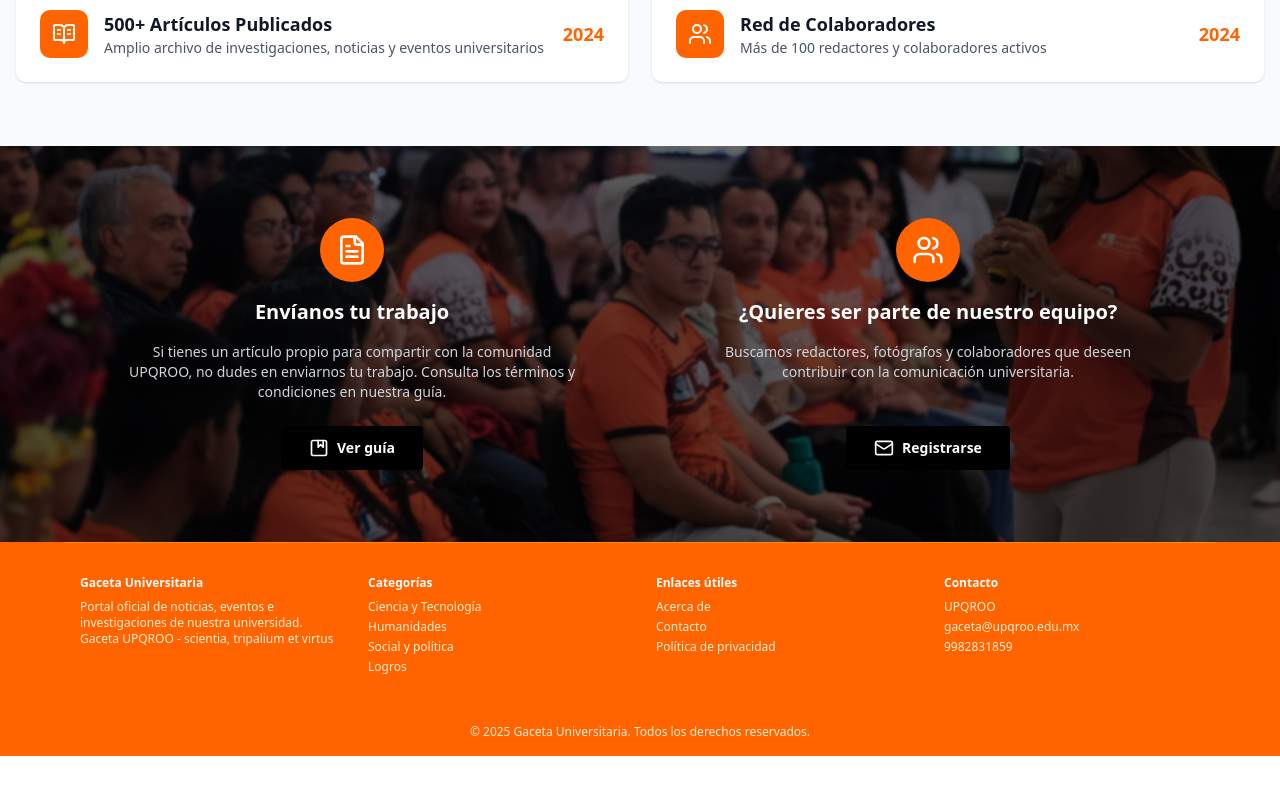
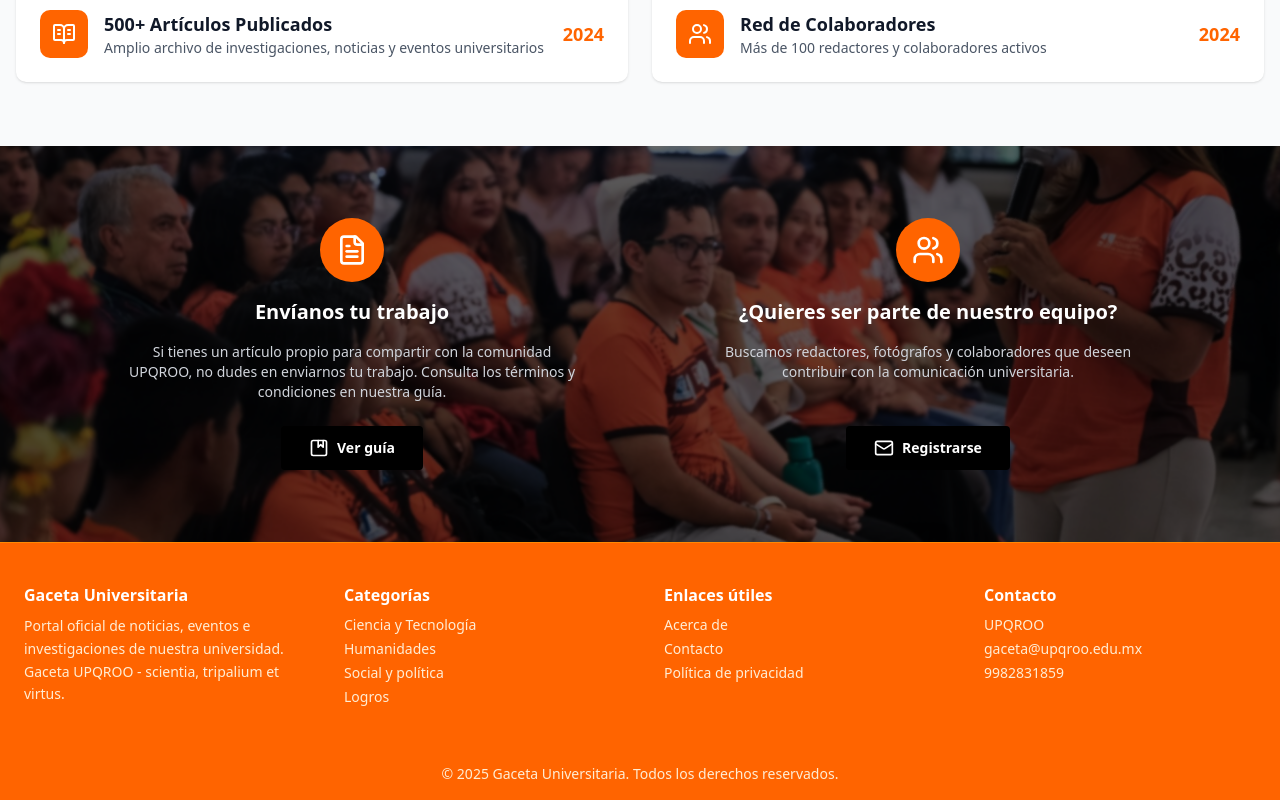
Before and after one commit to EliSalas1/GacetaElectronicaUPQROO, a Next.js app in the folder gacetaelectronica/: page / in a window 1280 px wide. Shown: the part 2320-3120 px from the top of the page. Before the commit the page ends 3076 px from the top, so only its background shows below. Built offline with nearby package versions, Linux system fonts and the light colour scheme.

Commit message:
Tamaño letra más grande
Tamaño letra más grande

```diff
--- a/gacetaelectronica/src/components/Footer.tsx
+++ b/gacetaelectronica/src/components/Footer.tsx
@@ -1,19 +1,18 @@
-import Link from "next/link"
+import Link from "next/link";
 
 export default function Footer() {
   return (
-    <footer className="bg-[#FF6400] text-white">
-      {/* Footer Inferior */}
-      <div className="max-w-6xl mx-auto px-4 py-8 grid md:grid-cols-4 gap-8 text-center md:text-left text-xs border-t border-orange-400">
-        <div>
-          <h4 className="font-bold mb-2">Gaceta Universitaria</h4>
-          <p className="text-orange-100">
-            Portal oficial de noticias, eventos e investigaciones de nuestra universidad. Gaceta UPQROO - scientia, tripalium et virtus
+    <footer className="bg-[#FF6400] text-white text-sm">
+      <div className="max-w-7xl mx-auto px-6 py-10 grid md:grid-cols-4 gap-12 text-center md:text-left border-t border-orange-400">
+        <div className="space-y-2">
+          <h4 className="font-bold text-base">Gaceta Universitaria</h4>
+          <p className="text-orange-100 leading-relaxed">
+            Portal oficial de noticias, eventos e investigaciones de nuestra universidad. Gaceta UPQROO - scientia, tripalium et virtus.
           </p>
         </div>
 
-        <div>
-          <h4 className="font-bold mb-2">Categorías</h4>
+        <div className="space-y-2">
+          <h4 className="font-bold text-base">Categorías</h4>
           <ul className="space-y-1 text-orange-100">
             <li><Link href="/categorias/investigacion" className="hover:text-white">Ciencia y Tecnología</Link></li>
             <li><Link href="/categorias/eventos" className="hover:text-white">Humanidades</Link></li>
@@ -22,8 +21,8 @@ export default function Footer() {
           </ul>
         </div>
 
-        <div>
-          <h4 className="font-bold mb-2">Enlaces útiles</h4>
+        <div className="space-y-2">
+          <h4 className="font-bold text-base">Enlaces útiles</h4>
           <ul className="space-y-1 text-orange-100">
             <li><Link href="/acerca-de" className="hover:text-white">Acerca de</Link></li>
             <li><Link href="/contacto" className="hover:text-white">Contacto</Link></li>
@@ -31,19 +30,19 @@ export default function Footer() {
           </ul>
         </div>
 
-        <div>
-          <h4 className="font-bold mb-2">Contacto</h4>
+        <div className="space-y-2">
+          <h4 className="font-bold text-base">Contacto</h4>
           <ul className="space-y-1 text-orange-100">
             <li>UPQROO</li>
             <li>gaceta@upqroo.edu.mx</li>
-            <li> 9982831859</li>
+            <li>9982831859</li>
           </ul>
         </div>
       </div>
 
-      <div className="text-center text-orange-100 text-xs py-4 border-t border-[#FF6400]">
+      <div className="text-center text-orange-100 text-sm py-4 border-t border-[#FF6400]">
         © 2025 Gaceta Universitaria. Todos los derechos reservados.
       </div>
     </footer>
-  )
+  );
 }
```
